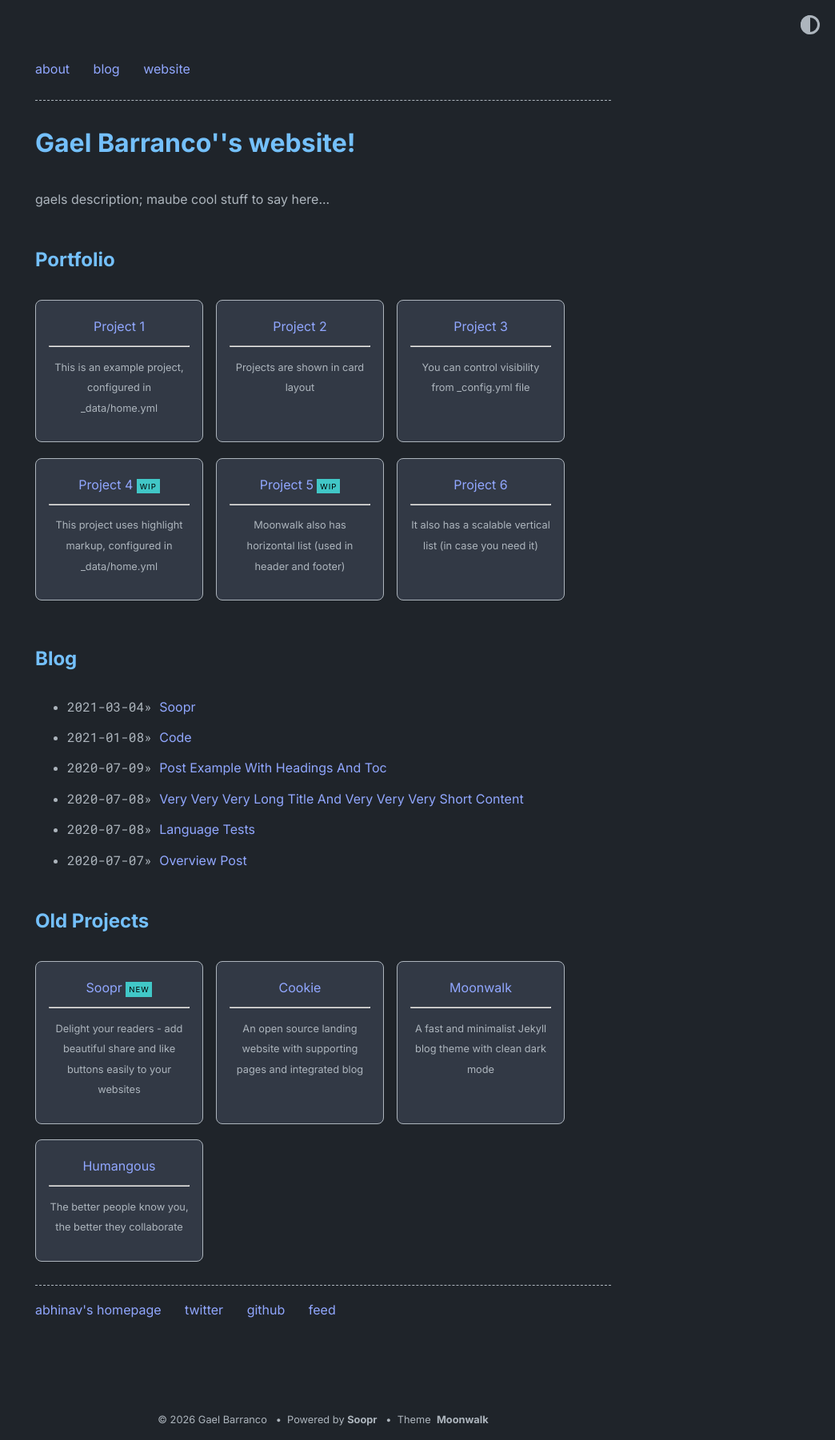
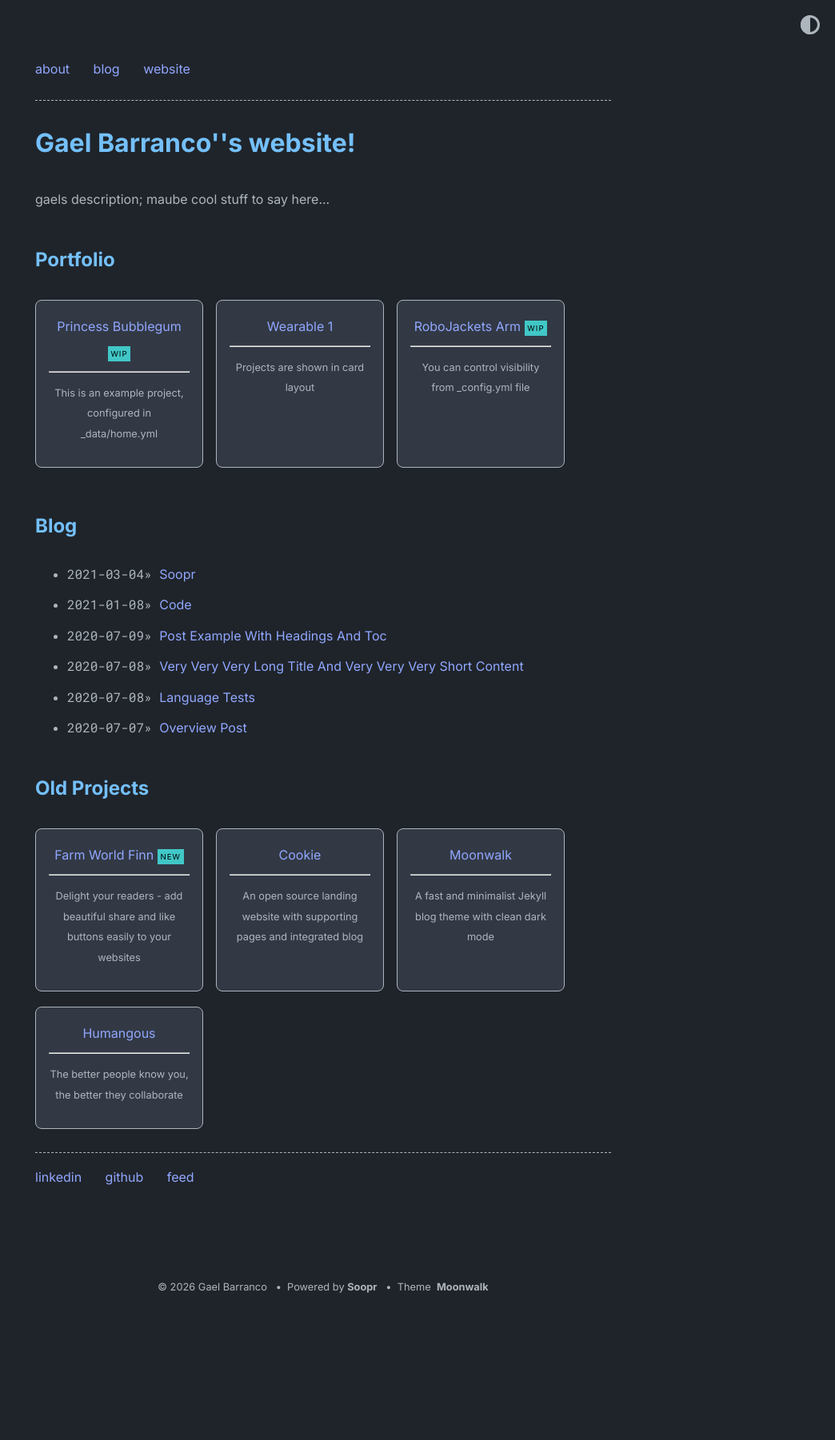
Before and after one commit to gbarranc/gbarranc.github.io, a Jekyll site: the page built from index.md, in a window 1280 px wide. Shown: the whole page at 80% size, without its empty margins (236-1280 px from the left). Built offline with Jekyll 4.4.1, drawn with Linux system fonts in a browser that asks for light colours; after the commit the page ends 1636 px from its top, so only the background shows below that.

Commit message:
Update project titles and URLs in home.yml

```diff
--- a/_data/home.yml
+++ b/_data/home.yml
@@ -6,37 +6,25 @@ navbar_entries:
     url: blog
 
   - title: website
-    url: https://www.abhinav.co
+    url: https://gbarranc.github.io/
 
 project_entries:
-  - title: Project 1
+  - title: Princess Bubblegum
     url: overview-post
     desc: This is an example project, configured in _data/home.yml
+    highlight: WIP
 
-  - title: Project 2
+  - title: Wearable 1
     url: overview-post
     desc: Projects are shown in card layout
 
-  - title: Project 3
+  - title: RoboJackets Arm
     url: overview-post
     desc: You can control visibility from _config.yml file
-
-  - title: Project 4
-    url: overview-post
-    desc: This project uses highlight markup, configured in _data/home.yml
     highlight: WIP
 
-  - title: Project 5
-    url: overview-post
-    desc: Moonwalk also has horizontal list (used in header and footer)
-    highlight: WIP
-
-  - title: Project 6
-    url: overview-post
-    desc: It also has a scalable vertical list (in case you need it)
-
 old_project_entries:
-  - title: Soopr
+  - title: Farm World Finn
     url: https://www.soopr.co
     desc: Delight your readers - add beautiful share and like buttons easily to your websites
     highlight: NEW
@@ -54,14 +42,11 @@ old_project_entries:
     desc: The better people know you, the better they collaborate
 
 footer_entries:
-  - title: abhinav's homepage
-    url: https://www.abhinav.co
-
-  - title: twitter
-    url: https://twitter.com/abhinav
+  - title: linkedin
+    url: www.linkedin.com/in/gael-barranco-6570a5256
 
   - title: github
-    url: https://github.com/abhinavs
+    url: https://github.com/gbarranc
 
   - title: feed
     url: feed.xml
@@ -84,10 +69,7 @@ misc_entries:
     url: false
     entries:
       - title: on Github
-        url: https://github.com/abhinavs/moonwalk
-
-      - title: originally built for abhinav's homepage
-        url: https://www.abhinav.co
+        url: https://github.com/gbarranc
 
       - title: this list is scalable and can be nested
         url: false
```
